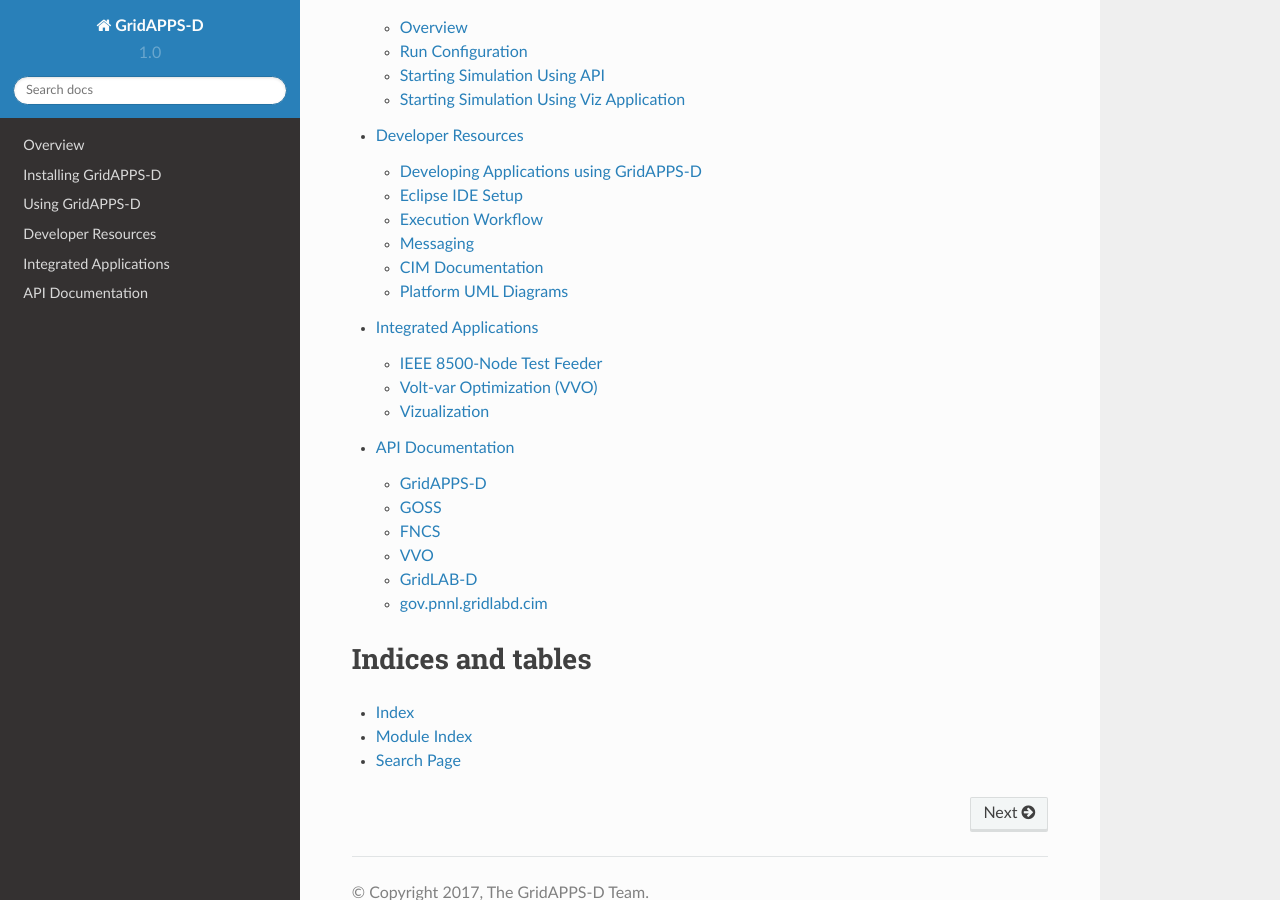
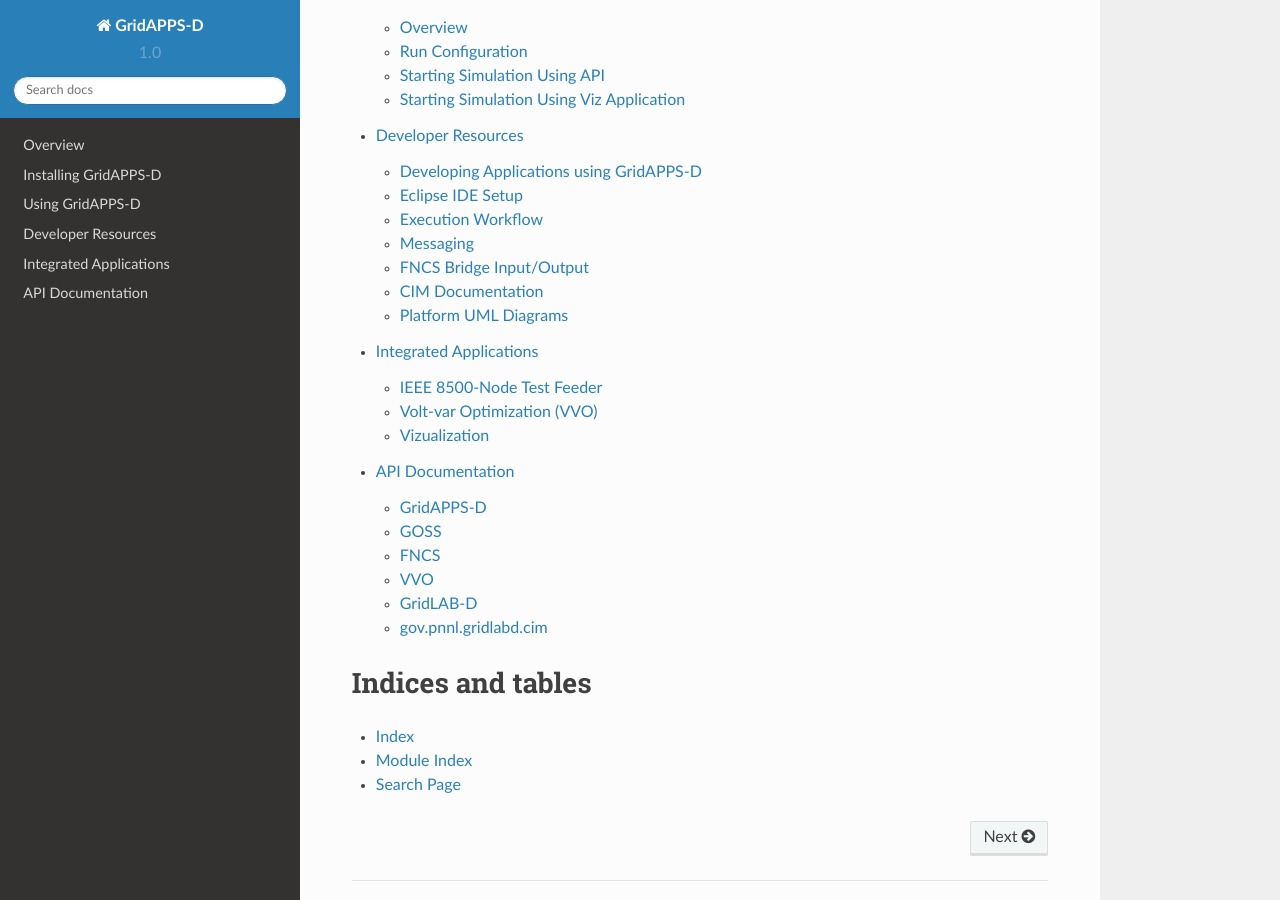
Before and after one commit to GRIDAPPSD/GOSS-GridAPPS-D, a Sphinx documentation site: the page built from docs/source/index.rst, in a window 1280 px wide and 900 px high, scrolled down 644 px. Built offline with Sphinx 7.4.7 and the Read the Docs theme 2.0.0, drawn with Linux system fonts in a browser that asks for light colours; pages that are not in the unit, such as notebooks, are missing from menus.

```diff
--- a/docs/source/developer_resources/index.rst
+++ b/docs/source/developer_resources/index.rst
@@ -19,7 +19,9 @@ Execution Workflow
 Messaging
 ---------
 Please see link_ for more details.
-.. _../using_gridappsd/api_examples/simulation_request.rst:
+
+.. _using_gridappsd/api_examples/simulation_request.rst:
+
 .. include:: messaging/FNCSBridge_Input.rst
 
 CIM Documentation
```
